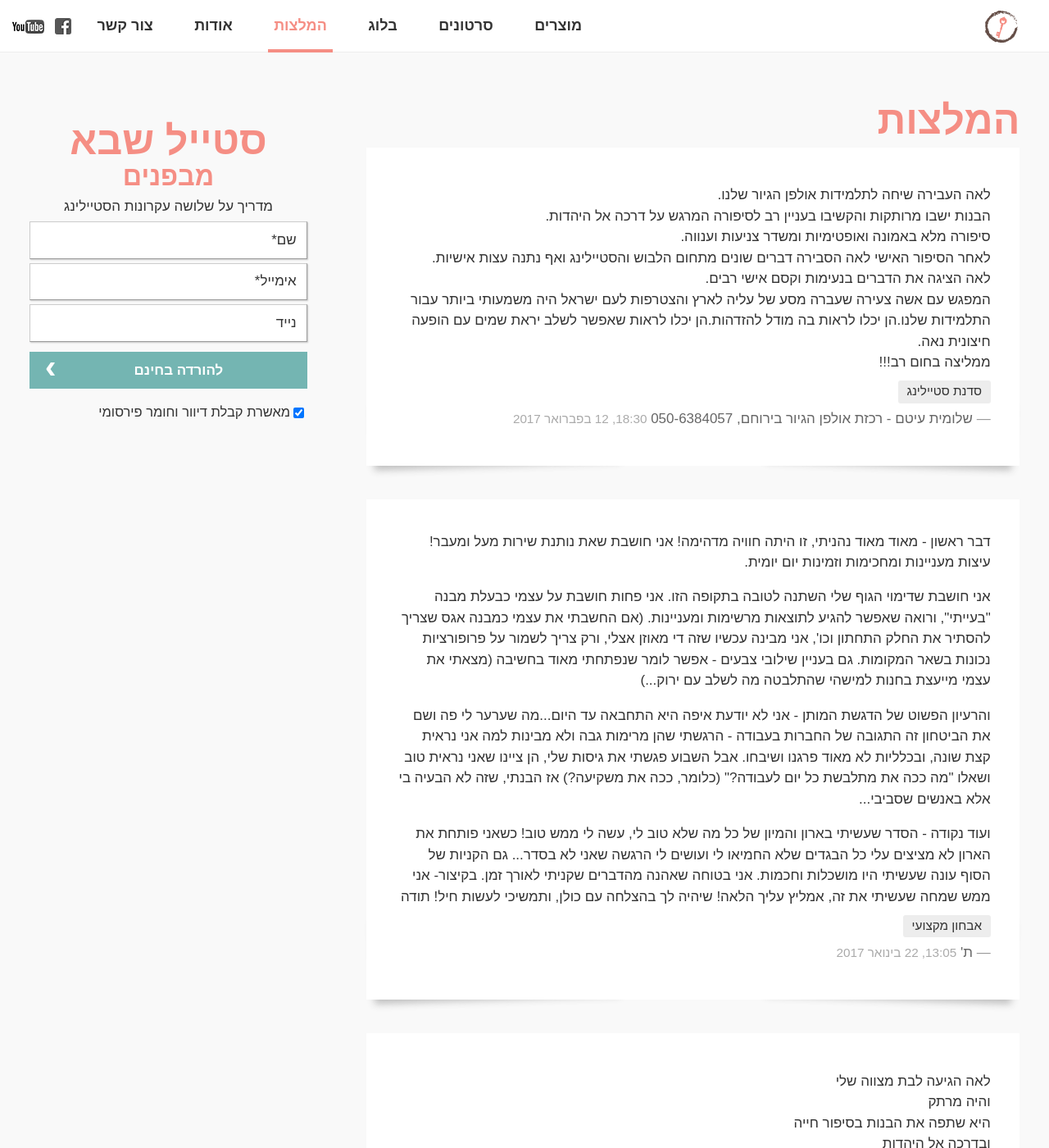
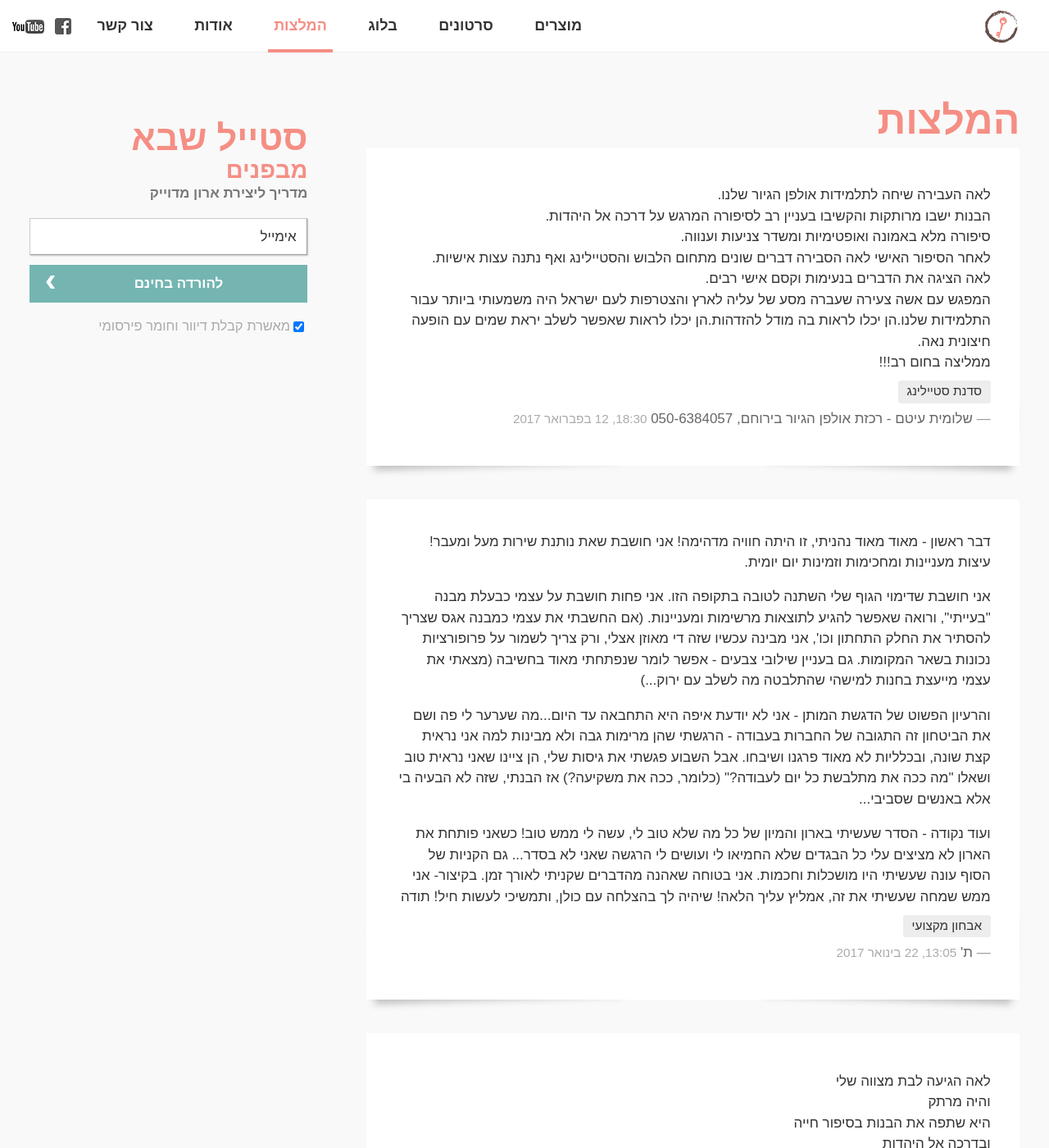
Before and after one commit to laukstein/lea.laukstein.com, a Jekyll site: the page built from recommendations.html, in a window 1280 px wide and 1400 px high. Shown: the whole window at 82% size. Built offline with Jekyll 4.4.1, drawn with Linux system fonts in a browser that asks for light colours.

Commit message:
UX: subscribe must field only email, autofill also "name" and "tel"

```diff
--- a/_includes/style.css
+++ b/_includes/style.css
@@ -556,8 +556,31 @@ form.subscribe {
     max-width: 100%;
     padding-bottom: 6%;
     margin: auto;
-    text-align: center;
+    text-align: right;
 }
+
+.subscribe h1 {
+    font-size: 1.7em;
+    margin-bottom: 0;
+}
+.subscribe p {
+    margin-top: 0;
+    margin-bottom: .9em;
+    font-weight: bold;
+    color: #777;
+}
+.subscribe input {
+    border-color: #777;
+}
+.subscribe button {
+    margin-top: .35em;
+    text-align: right;
+}
+.subscribe .confirm {
+    color: #aaa;
+    margin-top: .5em;
+}
+
 label {
     display: none;
     padding-top: .2em;
@@ -995,6 +1018,14 @@ iframe {
     display: none;
     box-suppress: discard;
 }
+.invisible {
+    position: absolute;
+    top: 0;
+    z-index: -1;
+    opacity: 0;
+    width: 1px;
+    pointer-events: none;
+}
 
 @media (min-width:0\0) and (min-resolution: .001dpcm) { /* IE9 */
     label {
--- a/_includes/subscribe.html
+++ b/_includes/subscribe.html
@@ -1,18 +1,18 @@
 {% assign script_template = "ui-form.js, ui-subscribe.js"
 %}<form class="cel space subscribe" id=subscribe name={% if include.id %}{{ include.id }}{% else %}70a2d0d976{% endif %} method=post>
     <h1{% if include.requiredTel %} class=inherit{% endif %}>{% if include.title %}{{ include.title }}{% else %}סטייל שבא מבפנים{% endif %}</h1>
-    {% unless include.title %}<p>מדריך על שלושה עקרונות הסטיילינג</p>{% endunless %}
-    <div>
+    {% unless include.title %}<p>מדריך ליצירת ארון מדוייק</p>{% endunless %}
+    <div class=invisible>
         <label for=name>שם</label>
-        <input id=name name=FNAME placeholder="*שם" data-error="תקליד שם" autocomplete=name dir=auto data-required{% if page.url == "/" %} autofocus{% endif %}>
+        <input id=name tabindex=-1 name=FNAME placeholder="שם" data-error="תקליד שם" autocomplete=name dir=auto>
     </div>
     <div>
         <label for=email>אימייל</label>
-        <input id=email name=EMAIL type=email placeholder=*אימייל data-error="אימייל שגוי" autocomplete=email dir=ltr data-required>
+        <input id=email name=EMAIL type=email placeholder=אימייל data-error="אימייל שגוי" autocomplete=email dir=ltr data-required{% if page.url == "/" %} autofocus{% endif %}>
     </div>
-    <div>
+    <div class=invisible>
         <label for=tel>נייד{% unless include.requiredTel %} (אופציונאלי){% endunless %}</label>
-        <input id=tel name=PHONE type=tel placeholder="{% if include.requiredTel %}*{% endif %}נייד"{% if include.requiredTel %} data-error="נייד שגוי" data-required{% endif %} autocomplete=tel dir=ltr>
+        <input id=tel tabindex=-1 name=PHONE type=tel placeholder="{% if include.requiredTel %}*{% endif %}נייד"{% if include.requiredTel %} data-error="נייד שגוי" data-required{% endif %} autocomplete=tel dir=ltr>
     </div>
     <button formnovalidate>{% if include.button %}{{ include.button }}{% else %}להורדה בחינם{% endif %}</button>
     {% include confirm.html %}
```
